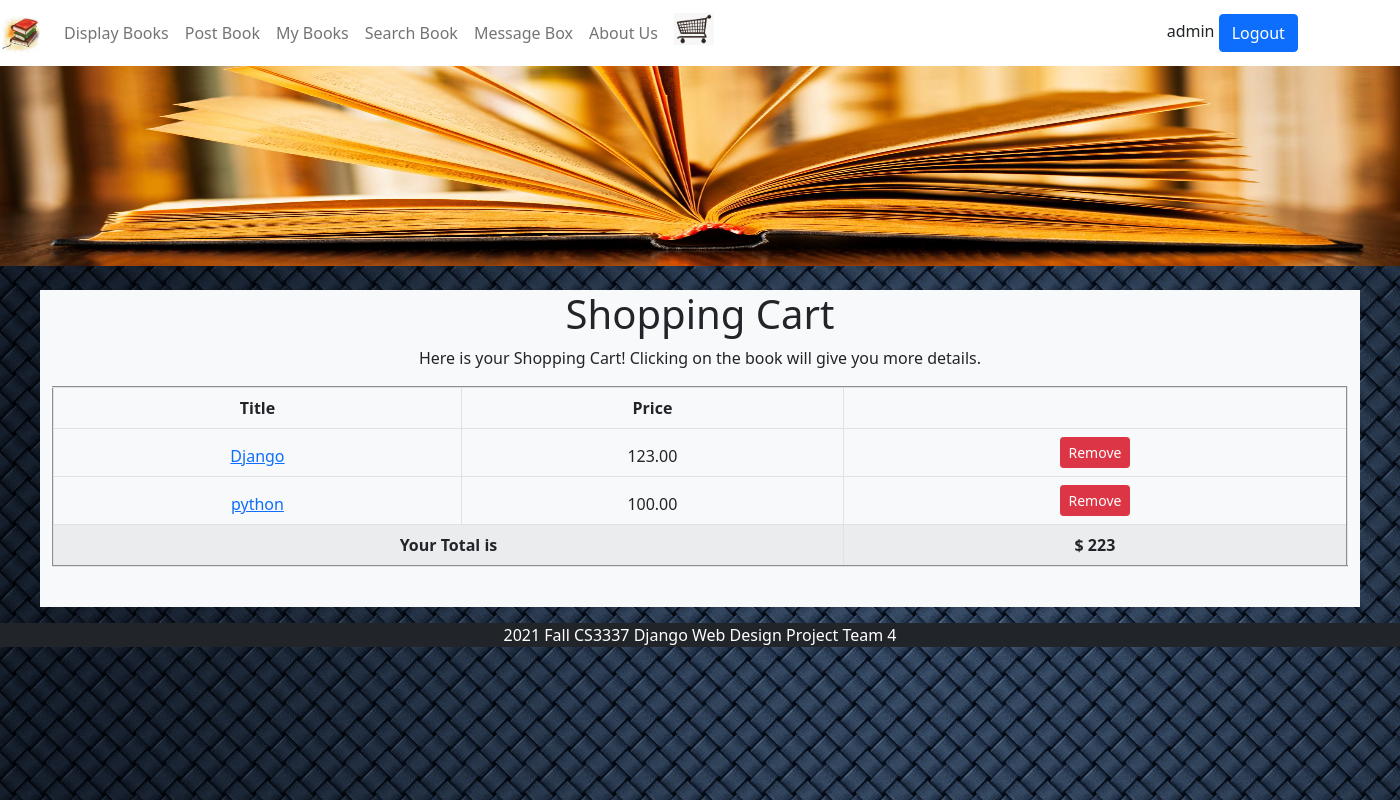
After one commit to LyJacky/pythonspace, a Django app: page /shoppingcart in a window 1400 px wide. The commit adds this page. Run offline with Django 3.2, Linux system fonts and the light colour scheme; a user stored in the database is signed in; data comes from the database, SQL or seed files in the repository; both versions use the stored data as it was after the commit.

Commit message:
Implemented Shopping Cart
Implemented Shopping Cart! :)

```diff
--- a/bookEx/bookEx/templates/base.html
+++ b/bookEx/bookEx/templates/base.html
@@ -41,15 +41,22 @@
                     <li class="nav-item">
                         <a class="nav-link" href="\aboutus">About Us</a>
                     </li>
+                    {% if user.is_authenticated %}
+                        <div class="px-2">
+                            <a href="{% url 'shoppingcart' %}">
+                                <img src= "{% static 'cart_logo.png' %}" class="" style="width: 40px">
+                            </a>
+                        </div>
+                    {% endif %}
                 </ul>
         </div>
         <div class="col-sm-2" align="justify">
             {% if user.is_authenticated %}
-            {{ user.username }}
-                    <a class="btn btn-primary" href="{% url 'logout' %}?next=/" role="button">Logout</a>
-                {% else %}
-                    Not Logged in
-                    <a class="btn btn-primary" href="{% url 'login' %}?next=/" role="button">Login</a>
+                {{ user.username }}
+                <a class="btn btn-primary" href="{% url 'logout' %}?next=/" role="button">Logout</a>
+            {% else %}
+                Not Logged in
+                <a class="btn btn-primary" href="{% url 'login' %}?next=/" role="button">Login</a>
             {% endif %}
         </div>
     </nav>
--- a/bookEx/bookEx/templates/bookMng/displaybooks.html
+++ b/bookEx/bookEx/templates/bookMng/displaybooks.html
@@ -5,11 +5,12 @@
 {% block content %}
 <h1 align="center"> Display Books Page </h1>
 <table class="table table-bordered table-hover border-primary">
-    <thead >
+    <thead>
         <tr align="center">
             <th scope="col">Book Name</th>
             <th scope="col">Book Image</th>
             <th scope="col">Author</th>
+            <th scope="col"></th>
         </tr>
     </thead>
     <tbody align="center">
@@ -18,6 +19,9 @@
             <td> <a class= "btn btn-primary" href="book_detail/{{ book.id }}" role="button"> {{ book.name }} </a> </td>
             <td> <img src="{% static book.picture_path %}" width="80" height="80"></td>
             <td> {{book.username}} </td>
+            <td>
+                <a class="btn btn-success" href="/book_addCart/{{book.id}}" role="button">Add to Cart</a>
+            </td>
         </tr>
     {% endfor %}
     </tbody>
--- /dev/null
+++ b/bookEx/bookEx/templates/bookMng/shoppingcart.html
@@ -0,0 +1,43 @@
+{% extends "base.html" %}
+{% load static %}
+
+{% block title %}
+Shopping Cart
+{% endblock title %}
+
+{% block content %}
+<h1 align="center">Shopping Cart </h1>
+<p align="center">Here is your Shopping Cart! Clicking on the book will give you more details.</p>
+{% if not books %}
+    <h3 align="center">Shopping Cart is currently empty! Go to Display Books to add to your shopping cart!</h3>
+{% else %}
+    <table class="table table-striped table-bordered mx-auto" align="center" border="2">
+        <thead class="thead-light">
+            <tr align="center">
+                <th class="font-weight-bold">Title</th>
+                <th class="font-weight-bold">Price</th>
+            </tr>
+            {% for book in books %}
+        <tr align="center">
+            <td>
+                <a href="book_detail/{{ book.bookId.id }}">
+                    {{book.name}}
+                </a>
+            </td>
+            <td>
+                {{ book.price }}
+            </td>
+            <td>
+                <a class="btn btn-danger btn-sm" href="book_deleteCart/{{ book.id }}" role="button">Remove</a>
+            </td>
+        </tr>
+    {% endfor %}
+        </thead>
+        <tr align="center">
+            <td colspan="2"><b>Your Total is</b></td>
+            <td> <b>$ {{totalPrice}}</b></td>
+        </tr>
+    </table>
+{% endif %}
+<br>
+{% endblock content %}
--- a/bookEx/bookMng/admin.py
+++ b/bookEx/bookMng/admin.py
@@ -6,9 +6,11 @@ from .models import Book
 from .models import BookRating
 from .models import Messages
 from .models import IndivMessages
+from .models import UserCart
 
 admin.site.register(MainMenu)
 admin.site.register(Book)
 admin.site.register(BookRating)
 admin.site.register(Messages)
 admin.site.register(IndivMessages)
+admin.site.register(UserCart)
--- a/bookEx/bookMng/models.py
+++ b/bookEx/bookMng/models.py
@@ -55,3 +55,12 @@ class IndivMessages(models.Model):
 
     def __str__(self):
         return str(self.id) + ' Username: ' + str(self.username) + ', Recipient: ' + str(self.receiver)
+
+class UserCart(models.Model):
+    name = models.CharField(max_length=200, default="Anonymous")
+    username = models.ForeignKey(User, blank=True, null=True, on_delete=models.CASCADE)
+    bookId = models.ForeignKey(Book, blank=True, null=True, on_delete=models.CASCADE)
+    price = models.DecimalField(decimal_places=2, max_digits=6)
+
+    def __str__(self):
+        return str(self.id)
--- a/bookEx/bookMng/urls.py
+++ b/bookEx/bookMng/urls.py
@@ -15,4 +15,7 @@ urlpatterns = [
     path('book_message', views.book_message, name='book_message'),
     path('book_imessage', views.book_imessage, name='book_imessage'),
     path('messagebox', views.messagebox, name='messagebox'),
+    path('book_addCart/<int:book_id>', views.book_addCart, name='book_addCart'),
+    path('shoppingcart', views.shoppingcart, name='shoppingcart'),
+    path('book_deleteCart/<int:cart_id>', views.book_deleteCart, name='book_deleteCart'),
 ]
--- a/bookEx/bookMng/views.py
+++ b/bookEx/bookMng/views.py
@@ -1,5 +1,5 @@
 from django.contrib.auth import get_user_model
-from django.shortcuts import render
+from django.shortcuts import render, redirect
 
 # Create your views here.
 
@@ -7,7 +7,7 @@ from django.http import HttpResponse
 
 from .models import MainMenu
 from .forms import BookForm, BookRatingForm, BookMessageForm, IndivMessageForm
-from .models import Book, BookRating, Messages, IndivMessages
+from .models import Book, BookRating, Messages, IndivMessages, UserCart
 from django.db.models import Q
 from django.http import HttpResponseRedirect
 from django.views.generic.edit import CreateView
@@ -15,6 +15,7 @@ from django.contrib.auth.forms import UserCreationForm
 from django.urls import reverse_lazy
 from .forms import SignUpForm
 from django.contrib.auth.decorators import login_required
+from django.db.models import Sum
 
 
 class Register(CreateView):
@@ -336,3 +337,35 @@ def book_imessage(request):
                       'error': error,
                       # 'submitted': submitted,
                   })
+
+@login_required(login_url=reverse_lazy('login'))
+def shoppingcart(request):
+    books = UserCart.objects.filter(username=request.user)
+    totalPrice = list(books.aggregate(Sum('price')).values())[0]
+    return render(request,
+        'bookMng/shoppingcart.html',
+        {
+            'item_list': MainMenu.objects.all(),
+            'books': books,
+            'totalPrice': totalPrice
+        })
+
+
+@login_required(login_url=reverse_lazy('login'))
+def book_addCart(request, book_id):
+    books = Book.objects.all()
+    book = Book.objects.get(id=book_id)
+    item = UserCart()
+    item.username = request.user
+    item.bookId = book
+    item.price = book.price
+    item.name = book.name
+    item.save()
+    return redirect('displaybooks')
+
+
+@login_required(login_url=reverse_lazy('login'))
+def book_deleteCart(request, cart_id):
+    cartItem = UserCart.objects.get(id=cart_id)
+    cartItem.delete()
+    return redirect('shoppingcart')
```
Also changed, not shown: bookEx/bookEx/static/cart_logo.png (added), bookEx/bookMng/migrations/0015_usercart.py (added), bookEx/bookMng/migrations/0016_alter_usercart_price.py (added), bookEx/db.sqlite3.
